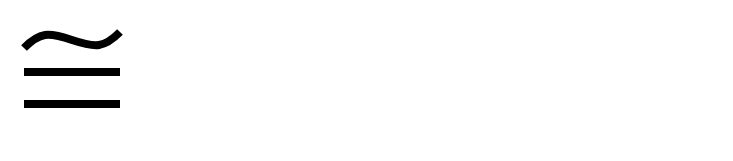
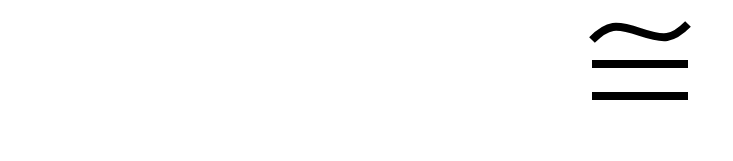
Before and after one commit to MonoidMusician/univalence-icon, a website: page docs/Univalence.html in a window 1280 px wide. Shown: the whole page, without its empty margins (0-733 px from the left). Drawn offline with Linux system fonts and the light colour scheme.

Commit message:
set widths and heights

```diff
--- a/bower.json
+++ b/bower.json
@@ -1,5 +1,4 @@
 {
-  "name": "univalence",
   "ignore": [
     "**/.*",
     "node_modules",
--- a/docs/Univalence.html
+++ b/docs/Univalence.html
@@ -2,8 +2,8 @@
 <head>
   <meta charset="utf-8"/>
 </head>
-<body>
-  <svg>
+<body style="width: 128px; height: 128px; margin: auto">
+  <svg width="128" height="128">
     <g id="layer1">
       <path
          style="fill:none;stroke:#000000;stroke-width:8;stroke-linecap:butt;stroke-miterlimit:4;stroke-dasharray:none;stroke-opacity:1"
```
